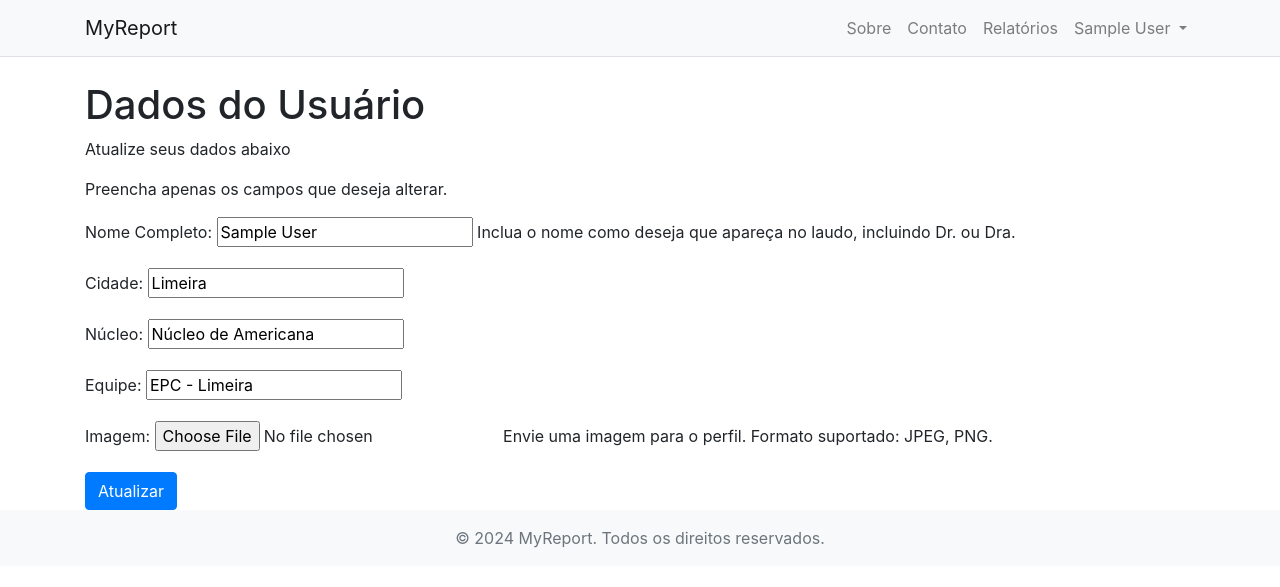
After one commit to PeritoCriminal/MyReport, a Django app: page /edit_profile in a window 1280 px wide. The commit adds this page. Shown: the top 587 px of the page. Run offline with Django 5.2, Linux system fonts and the light colour scheme; the visitor is signed in with stand-in values (Sample User, id 1); some libraries are stand-ins or nearby versions.

Commit message:
adicionado página para susuário alterar dados e para visualizar seus laudos

```diff
--- a/myreportapp/forms/__init__.py
+++ b/myreportapp/forms/__init__.py
@@ -14,4 +14,5 @@ Contato: marcos.moc@policiacientifica.sp.gov.br | (19) 9 8231-2774
 
 from .user_login_form import UserLoginForm
 from .user_registration_model import UserRegistrationModelForm
+from .user_edit_profile_form import EditProfileForm
 # from .drug_report_modelforms import DrugReport
--- /dev/null
+++ b/myreportapp/forms/user_edit_profile_form.py
@@ -0,0 +1,19 @@
+from django import forms
+#from .models import UserRegistrationModel
+from ..models import UserRegistrationModel
+
+class EditProfileForm(forms.ModelForm):
+    class Meta:
+        model = UserRegistrationModel
+        fields = ['full_name', 'city', 'unit', 'team', 'image']  # Inclua os campos que podem ser alterados
+        labels = {
+            'full_name': 'Nome Completo',
+            'city': 'Cidade',
+            'unit': 'Núcleo',
+            'team': 'Equipe',
+            'image': 'Imagem',
+        }
+        help_texts = {
+            'full_name': 'Inclua o nome como deseja que apareça no laudo, incluindo Dr. ou Dra.',
+            'image': 'Envie uma imagem para o perfil. Formato suportado: JPEG, PNG.',
+        }
--- /dev/null
+++ b/myreportapp/templates/account/edit_profile.html
@@ -0,0 +1,46 @@
+<!--
+
+Copyright (c) 2024 Marcos de Oliveira Capristo
+Todos os direitos reservados.
+
+MYREPORT é um projeto independente.
+Oferece um ambiente para edição de laudos periciais,
+voltado especialmente para Peritos Criminais Oficiais do Estado de São Paulo.
+Idealizado e inicialmente desenvolvido pelo Perito Criminal Marcos de Oliveira Capristo.
+Contato: marcos.moc@policiacientifica.sp.gov.br | (19) 9 8231-2774
+
+-->
+
+<!--
+
+DADOS DO USUÁRIO
+
+-->
+
+
+
+{% extends "base.html" %}
+
+{% block title %}Dados do Usuário{% endblock title %}
+
+{% block content %}
+<h1>Dados do Usuário</h1>
+
+{% if messages %}
+    <ul>
+        {% for message in messages %}
+            <li{% if message.tags %} class="alert alert-{{ message.tags }}"{% endif %}>{{ message }}</li>
+        {% endfor %}
+    </ul>
+{% endif %}
+
+<p>{{ aviso }}</p>
+<p>{{ recado }}</p>
+
+<form method="post" enctype="multipart/form-data">
+    {% csrf_token %}
+    {{ form.as_p }}
+    <button type="submit" class="btn btn-primary">Atualizar</button>
+</form>
+
+{% endblock content %}
--- a/myreportapp/templates/base.html
+++ b/myreportapp/templates/base.html
@@ -53,14 +53,21 @@ ESSE ARQUIVO É BASE PARA OS DEMAIS ARQUIVOS HTML DESSE PROJETO, E TEM O QUE É
                             <li class="nav-item">
                                 <a class="nav-link" href="{% url 'reports' %}">Relatórios</a>
                             </li>
-                            <li class="nav-item">
-                                <a class="nav-link" href="#">{{ user.get_full_name|default:user.username }}</a>
-                            </li>
-                            <li class="nav-item">
-                                <form id="logout-form" method="post" action="{% url 'logout' %}" style="display: inline;">
-                                    {% csrf_token %}
-                                    <button type="submit" class="btn btn-link nav-link">Logout</button>
-                                </form>
+
+                            <!-- Dropdown do nome do usuário -->
+                            <li class="nav-item dropdown">
+                                <a class="nav-link dropdown-toggle" href="#" id="userDropdown" role="button" data-toggle="dropdown" aria-haspopup="true" aria-expanded="false">
+                                    {{ user.get_full_name|default:user.username }}
+                                </a>
+                                <div class="dropdown-menu dropdown-menu-right" aria-labelledby="userDropdown">
+                                    <a class="dropdown-item" href="{% url 'user_reports' %}">Meus Laudos</a>
+                                    <a class="dropdown-item" href="{% url 'edit_profile' %}">Alterar Dados</a>
+                                    <div class="dropdown-divider"></div>
+                                    <form id="logout-form" method="post" action="{% url 'logout' %}" style="display: inline;">
+                                        {% csrf_token %}
+                                        <button type="submit" class="dropdown-item">Logout</button>
+                                    </form>
+                                </div>
                             </li>
                         {% else %}
                             <li class="nav-item">
@@ -75,6 +82,7 @@ ESSE ARQUIVO É BASE PARA OS DEMAIS ARQUIVOS HTML DESSE PROJETO, E TEM O QUE É
             </div>
         </nav>
     </header>
+
 
     <main role="main" class="container">
         {% block content %}
--- a/myreportapp/urls.py
+++ b/myreportapp/urls.py
@@ -1,7 +1,7 @@
 from django.urls import path
 from django.contrib.auth.views import LogoutView
 
-from .views import index, about, contact, login, register, CustomLoginView, reports, drugs_report
+from .views import index, about, contact, login, register, CustomLoginView, reports, drugs_report, userReports, editProfile
 
 
 urlpatterns = [
@@ -14,4 +14,6 @@ urlpatterns = [
     path('logout/', LogoutView.as_view(next_page='index'), name='logout'),
     path('reports/', reports, name='reports'),
     path('drugs/', drugs_report, name='drugs_report'),
+    path('user_reports', userReports, name='user_reports'),
+    path('edit_profile', editProfile, name='edit_profile'),
 ]
--- a/myreportapp/views/__init__.py
+++ b/myreportapp/views/__init__.py
@@ -21,3 +21,5 @@ from .user_register import register
 from .user_login_views import CustomLoginView
 from .reports import reports
 from .drugs_report import drugs_report
+from .edit_profile import editProfile
+from .user_reports import userReports
--- /dev/null
+++ b/myreportapp/views/edit_profile.py
@@ -0,0 +1,47 @@
+"""
+
+Copyright (c) 2024 Marcos de Oliveira Capristo
+Todos os direitos reservados.
+
+MYREPORT é um projeto independente.
+Oferece um ambiente para edição de laudos periciais,
+voltado especialmente para Peritos Criminais Oficiais do Estado de São Paulo.
+Idealizado e inicialmente desenvolvido pelo Perito Criminal Marcos de Oliveira Capristo.
+Contato: marcos.moc@policiacientifica.sp.gov.br | (19) 9 8231-2774
+
+
+"""
+
+"""
+
+VIEW CONCTACT, A DESENVOLVER
+
+
+"""
+
+
+from django.shortcuts import render, redirect
+from django.contrib.auth.decorators import login_required
+from django.contrib import messages
+from ..forms import EditProfileForm
+
+@login_required
+def editProfile(request):
+    if request.method == 'POST':
+        form = EditProfileForm(request.POST, request.FILES, instance=request.user)
+        if form.is_valid():
+            form.save()
+            messages.success(request, 'Seu perfil foi atualizado com sucesso!')
+            return redirect('edit_profile')  # Redireciona para a página de edição após salvar
+        else:
+            messages.error(request, 'Por favor, corrija os erros abaixo.')
+    else:
+        form = EditProfileForm(instance=request.user)
+
+    context = {
+        'form': form,
+        'aviso': 'Atualize seus dados abaixo',
+        'recado': 'Preencha apenas os campos que deseja alterar.',
+    }
+
+    return render(request, 'account/edit_profile.html', context)
```
Also changed, not shown: myreportapp/templates/user_reports.html (added, +34 -0 lines), myreportapp/views/user_reports.py (added, +26 -0 lines), media/user_images/IMG_3788.thumbnail.JPG (added), media/user_images/guetttyleu.jpg (added), media/user_images/guetttyleu.thumbnail.jpg (added), 1 other file.
